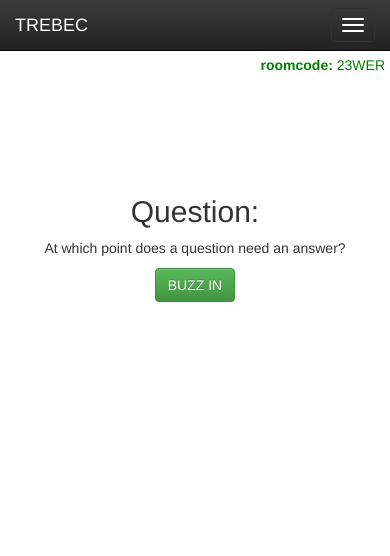
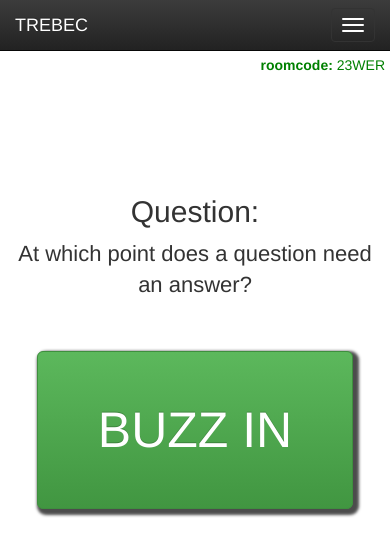
Before and after one commit to squarepegs/MKS21-thesis, a plain HTML site: page static/studentView.html in a window 390 px wide. Drawn offline with nearby package versions, Linux system fonts and the light colour scheme; files whose address does not match are found by name.

Commit message:
fixed responsive centering of question box and finished button

```diff
--- a/css/student.css
+++ b/css/student.css
@@ -5,11 +5,26 @@
   padding-right: 5px;
 }
 .questionbox {
+  text-align: center;
+  font-size: 22px;
   width: 100%;
   height: 100%;
   margin-top: 120px;
 }
 
-.col-md-4{
-  text-align: center;
+.buzzer{
+  box-shadow: 3px 3px 3px 3px rgba(0,0,0,0.7);
+  font-size:50px;
+  padding:45px 60px;
 }
+
+.buzzer:active, .buzzer.active {
+  background:#ff0000;
+  box-shadow: none;
+  margin-bottom: -3px;
+  margin-top:3px;
+}
+
+.buzz{
+  margin-top: 50px;
+}
--- a/static/studentView.html
+++ b/static/studentView.html
@@ -51,10 +51,12 @@
 
       <div class="roomcode"><strong>roomcode:</strong> 23WER</div>
       <div class="questionbox">
-        <div class="col-md-4">
+        <div class="col-md-12">
           <h2>Question:</h2>
           <p>At which point does a question need an answer? </p>
-          <p><a class="btn btn-success" href="#" role="button">BUZZ IN</a></p>
+          <div class="buzz">
+          <p><a class="btn btn-success btn-lg buzzer" href="#" role="button">BUZZ IN</a></p>
+          </div>
         </div>
       </div>
 
```
